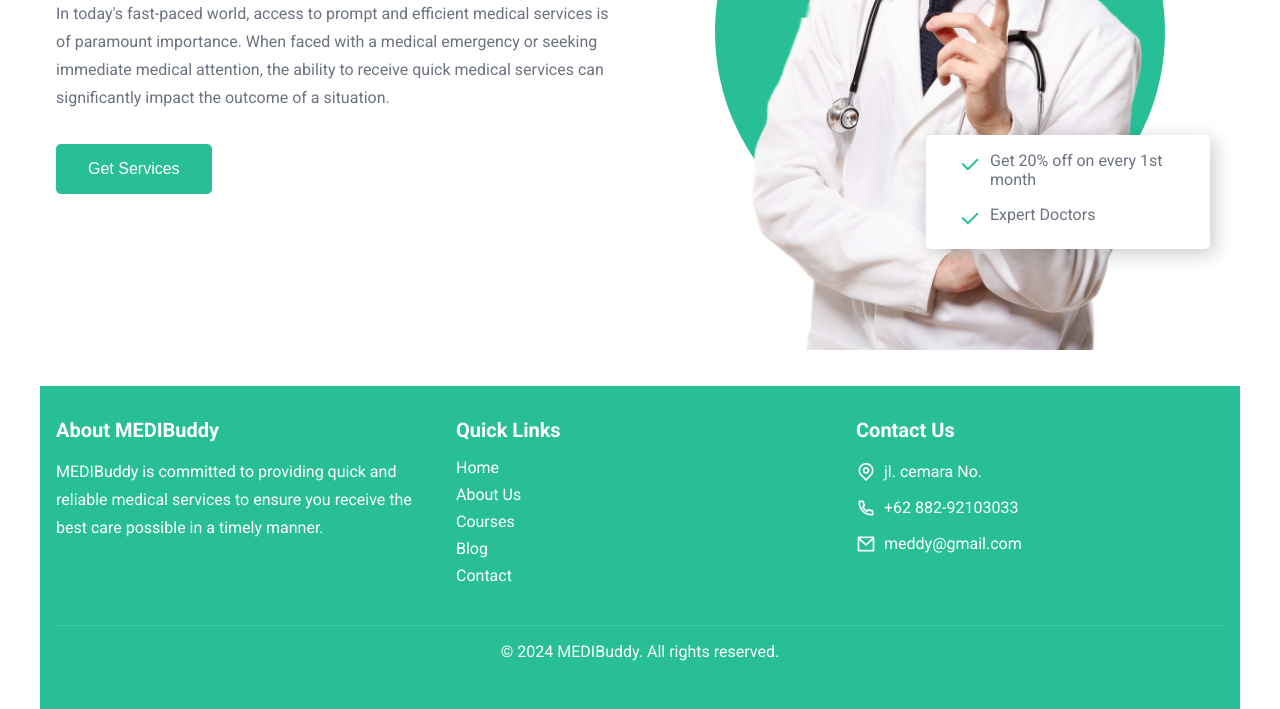
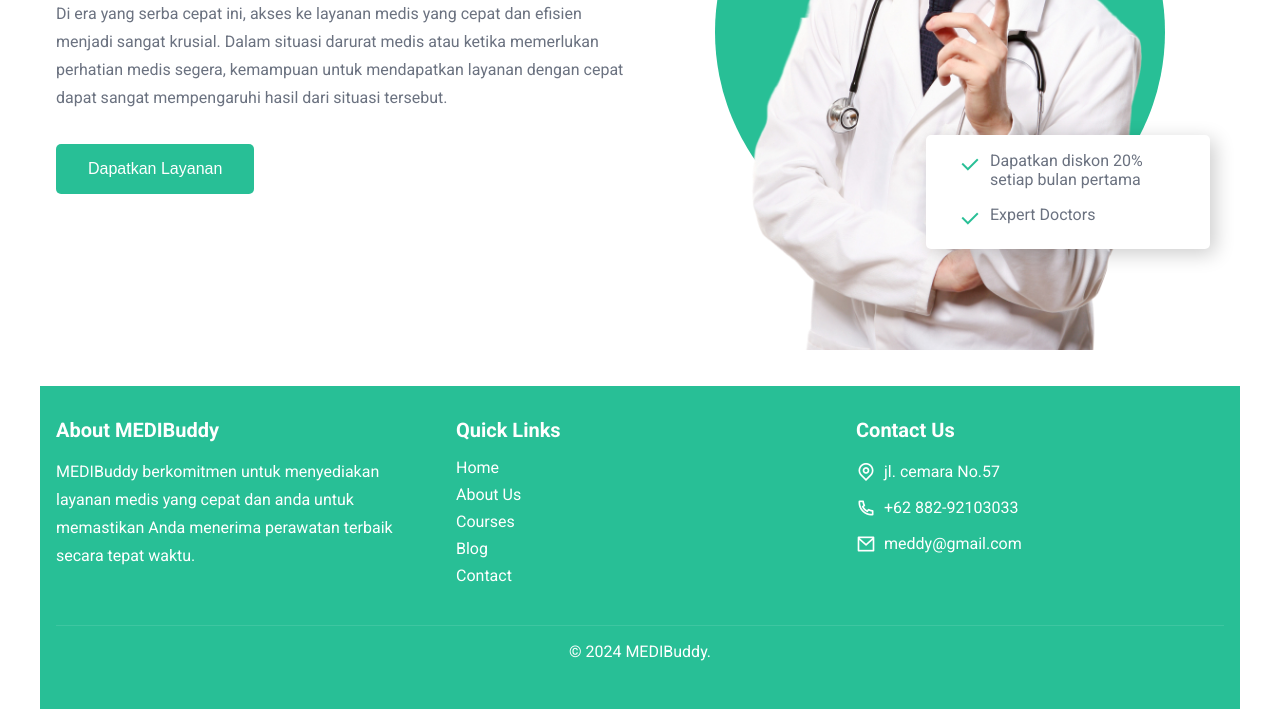
Before and after one commit to nellyfdlh/Tugas-RS, a plain HTML site: page index.html in a window 1280 px wide. Shown: the part 405-1114 px from the top of the page. Drawn offline with nearby package versions, Linux system fonts and the light colour scheme.

Commit message:
Update index.html

```diff
--- a/index.html
+++ b/index.html
@@ -28,13 +28,11 @@
         <div class="content">
           <h1><span>Get Quick</span><br />Medical Services</h1>
           <p>
-            In today's fast-paced world, access to prompt and efficient medical
-            services is of paramount importance. When faced with a medical
-            emergency or seeking immediate medical attention, the ability to
-            receive quick medical services can significantly impact the outcome
-            of a situation.
+            Di era yang serba cepat ini, akses ke layanan medis yang cepat dan efisien menjadi sangat krusial.
+            Dalam situasi darurat medis atau ketika memerlukan perhatian medis segera, kemampuan untuk mendapatkan
+            layanan dengan cepat dapat sangat mempengaruhi hasil dari situasi tersebut.
           </p>
-          <button class="btn">Get Services</button>
+          <button class="btn">Dapatkan Layanan</button>
         </div>
         <div class="image">
           <span class="image__bg"></span>
@@ -43,14 +41,14 @@
             <span><i class="ri-user-3-line"></i></span>
             <div class="details">
               <h4>1520+</h4>
-              <p>Active Clients</p>
+              <p>klien Aktif</p>
             </div>
           </div>
           <div class="image__content image__content__2">
             <ul>
               <li>
                 <span><i class="ri-check-line"></i></span>
-                Get 20% off on every 1st month
+                Dapatkan diskon 20% setiap bulan pertama
               </li>
               <li>
                 <span><i class="ri-check-line"></i></span>
@@ -66,8 +64,8 @@
           <div class="footer__about">
             <h3>About MEDIBuddy</h3>
             <p>
-              MEDIBuddy is committed to providing quick and reliable medical
-              services to ensure you receive the best care possible in a timely manner.
+             MEDIBuddy berkomitmen untuk menyediakan layanan medis yang cepat dan anda
+             untuk memastikan Anda menerima perawatan terbaik secara tepat waktu.
             </p>
           </div>
           <div class="footer__links">
@@ -83,7 +81,7 @@
           <div class="footer__contact">
             <h3>Contact Us</h3>
             <p>
-              <i class="ri-map-pin-line"></i> jl. cemara No.
+              <i class="ri-map-pin-line"></i> jl. cemara No.57
             </p>
             <p>
               <i class="ri-phone-line"></i> +62 882-92103033
@@ -94,7 +92,7 @@
           </div>
         </div>
         <div class="footer__bottom">
-          <p>&copy; 2024 MEDIBuddy. All rights reserved.</p>
+          <p>&copy; 2024 MEDIBuddy.</p>
         </div>
       </footer>
     </div>
```
